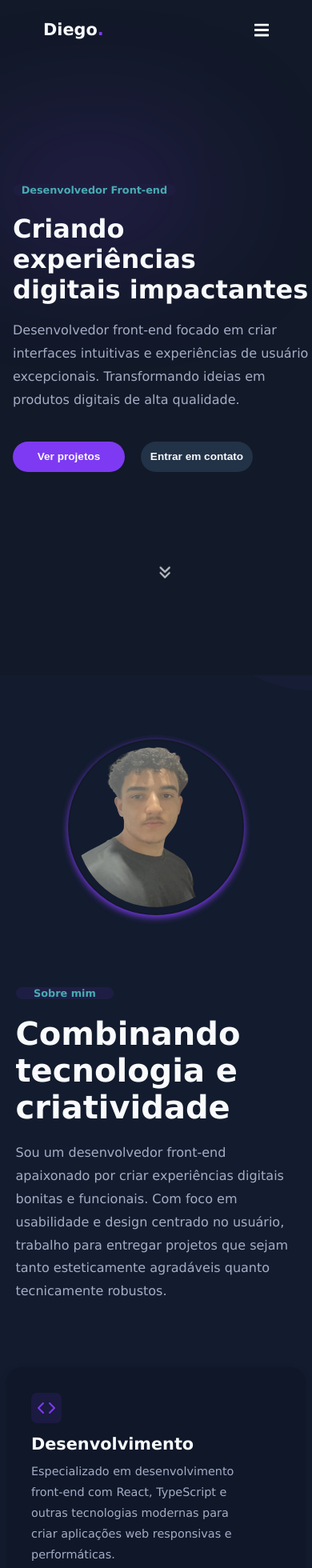
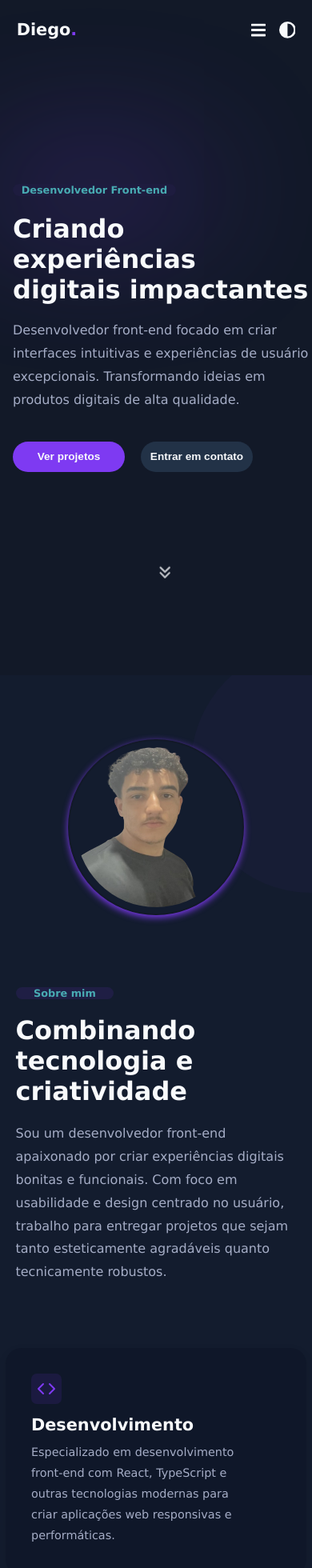
Before and after one commit to diegoramosds/projeto-portfolio, a React (Vite) app in the folder projeto-portfolio/: page / in a window 390 px wide. Shown: the top 1960 px of the page at 80% size. Built offline with nearby package versions, Linux system fonts and the light colour scheme.

Commit message:
Aplicando responsividade

```diff
--- a/projeto-portfolio/src/Components/NavBar/NavBar.css
+++ b/projeto-portfolio/src/Components/NavBar/NavBar.css
@@ -120,6 +120,7 @@ nav h6 {
 @media screen and (max-width: 766px) {
   .hamburger {
     display: flex;
+    gap: 15px;
     align-items: center;
     z-index: 3;
     font-size: 1.3em;
@@ -128,6 +129,18 @@ nav h6 {
       transform 0.3s ease,
       scale 0.3s ease;
   }
+  .darkmode-laptop {
+    display: none;
+  }
+  .icons-nav {
+    display: flex;
+    gap: 17px;
+    align-items: center;
+  }
+  .header-background {
+    gap: 11em;
+  }
+
   .hamburger svg {
     width: 18px;
   }
--- a/projeto-portfolio/src/Components/NavBar/NavBar.jsx
+++ b/projeto-portfolio/src/Components/NavBar/NavBar.jsx
@@ -2,7 +2,7 @@ import { useEffect, useState } from "react";
 
 import "./NavBar.css";
 import { FaBars, FaGithub, FaLinkedin, FaTimes } from "react-icons/fa";
-import { MdEmail } from "react-icons/md";
+
 import DarkMode from "../DarkMode/DarkMode";
 
 function Header() {
@@ -77,9 +77,13 @@ function Header() {
           {isOpen && <div className="overlay" onClick={closeMenu}></div>}
 
           {!isOpen && (
-            <div className="hamburger open-modal" onClick={toggleMenu}>
-              <FaBars className="icon rotate" />{" "}
+            <div className="icons-nav">
+              <div className="hamburger open-modal" onClick={toggleMenu}>
+                <FaBars className="icon rotate" />
+              </div>
+              <DarkMode />
             </div>
+
           )}
 
           <div
@@ -87,7 +91,7 @@ function Header() {
             onClick={closeMenu}
           >
             <div className="hamburger close-modal" onClick={toggleMenu}>
-              <FaTimes className="icon rotate" />{" "}
+              <FaTimes className="icon rotate" />
             </div>
             <nav>
               <a onClick={scrollToHome} className="custom-link cont">
@@ -105,7 +109,9 @@ function Header() {
               <a onClick={scrollToContact} className="custom-link project">
                 Contato
               </a>
-              <DarkMode />
+              <div className="darkmode-laptop">
+                <DarkMode />
+              </div>
             </nav>
           </div>
         </div>
--- a/projeto-portfolio/src/pages/AboutMe/AboutMe.css
+++ b/projeto-portfolio/src/pages/AboutMe/AboutMe.css
@@ -1,6 +1,6 @@
 .about-main {
   width: 100%;
-  min-height: 1000px;
+  min-height: 800px;
   background-color: var(--background-secondary);
   text-align: center;
   padding-bottom: 5em;
@@ -12,9 +12,10 @@
   gap: 80px;
   padding-top: 4em;
 }
-
+.primary-img {
+  z-index: 2;
+}
 .primary-img img {
-  z-index: 5;
   padding: 0.5em;
   width: 200px;
   height: 200px;
@@ -54,13 +55,12 @@
 .about-details::before {
   position: absolute;
   content: "";
-  bottom: -60vh;
+  bottom: -30vh;
   left: -10vw;
   width: 340px;
   height: 320px;
   border-radius: 50%;
   background-color: var(--accent-before);
-  z-index: -1;
 }
 
 .primary-text h6 {
@@ -69,10 +69,8 @@
   border-radius: 40px;
 }
 .primary-text h1 {
+  z-index: 3;
   font-size: 2.5em;
-}
-
-.primary-text p {
 }
 
 .about-details {
@@ -99,6 +97,7 @@
   border-radius: 20px;
   padding: 2em;
   transition: all 0.2s ease-in-out;
+  z-index: 3;
 }
 .about-card:hover {
   transform: translateY(-5px);
@@ -134,8 +133,13 @@
   gap: 20px;
   width: 90%;
 }
+.primary-text h1 {
+  font-size: 2em;
+  width: 98%;
+}
+
 .primary-text::before {
-  top: -80vh;
+  top: -50vh;
   right: -43vw;
 }
 .about-details::before {
@@ -146,10 +150,6 @@
 .primary-text h6 {
   width: 35%;
 }
-.primary-text h1 {
-  font-size: 2.5em;
-}
-
 
 .about-details {
   display: flex;
@@ -183,6 +183,19 @@
   }
 }
 @media screen and (min-width: 767px) and (max-width: 1250px) {
-  @media (orientation: landscape) {
+  .primary-text h6 {
+    width: 25%;
   }
+  .primary-text h1 {
+    font-size: 2em;
+    width: 98%;
+  }
+
+  .primary-text p {
+    width: 95%;
+  }
+
+  .about-card {
+        width: 65%;
+    }
 }
--- a/projeto-portfolio/src/pages/AboutMe/AboutMe.jsx
+++ b/projeto-portfolio/src/pages/AboutMe/AboutMe.jsx
@@ -4,17 +4,11 @@ import profileImage from "../../img/foto-perfil.png";
 
 import { Code, Lightbulb, Users } from "lucide-react";
 
-import "aos/dist/aos.css";
-import AOS from "aos";
-import { useEffect } from "react";
+const AboutMe = () => {
 
-const AboutMe = () => {
-  useEffect(() => {
-    AOS.init({ duration: 1000 });
-  }, []);
   return (
     <div className="about-main" id="about">
-      <div className="text-details" data-aos="fade-right">
+      <div className="text-details">
         <div className="primary-about">
           <div className="primary-img">
             <img src={profileImage} alt="" />
--- a/projeto-portfolio/src/pages/Contact/Contact.css
+++ b/projeto-portfolio/src/pages/Contact/Contact.css
@@ -149,6 +149,7 @@ transform: translateX(3px);
   gap: 30px;
   position: relative;
   z-index: 1;
+  margin-bottom: 1em;
 }
 .social-icons::before {
   position: absolute;
@@ -203,20 +204,19 @@ transform: translateX(3px);
 }
 
 .primary-contact h6::before {
-  top: -40vh;
+  top: -35vh;
   right: -70vw;
 }
 
 .social-icons::before {
-  top: 80vh;
-  left: -15vw;
+  top: 70vh;
+  left: -20vw;
 }
-  @media (orientation: landscape) {
-  }
 }
 
 @media screen and (min-width: 767px) and (max-width: 1250px) {
+  .form-message {
+    flex-direction: column;
+    width: 75%;
+  }
 }
-
-@media screen and (max-width: 1250px) {
-}
```
